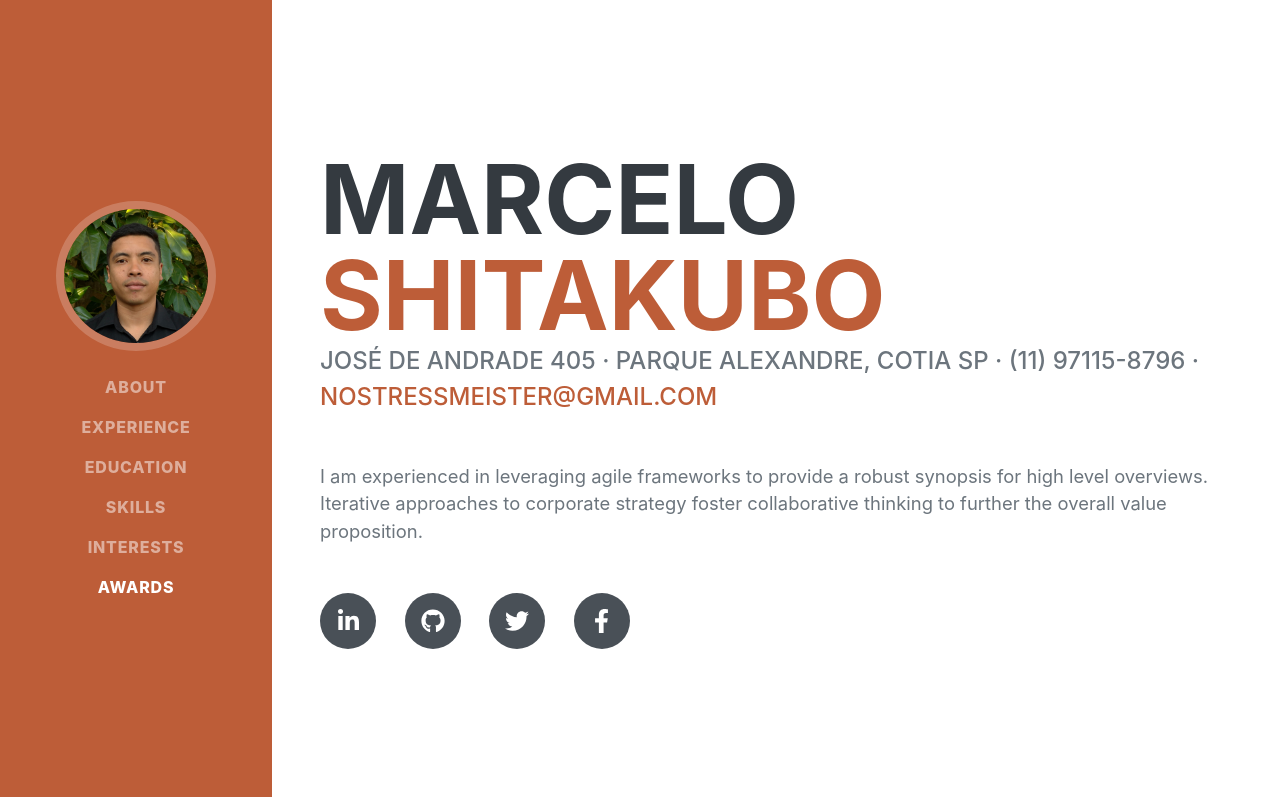
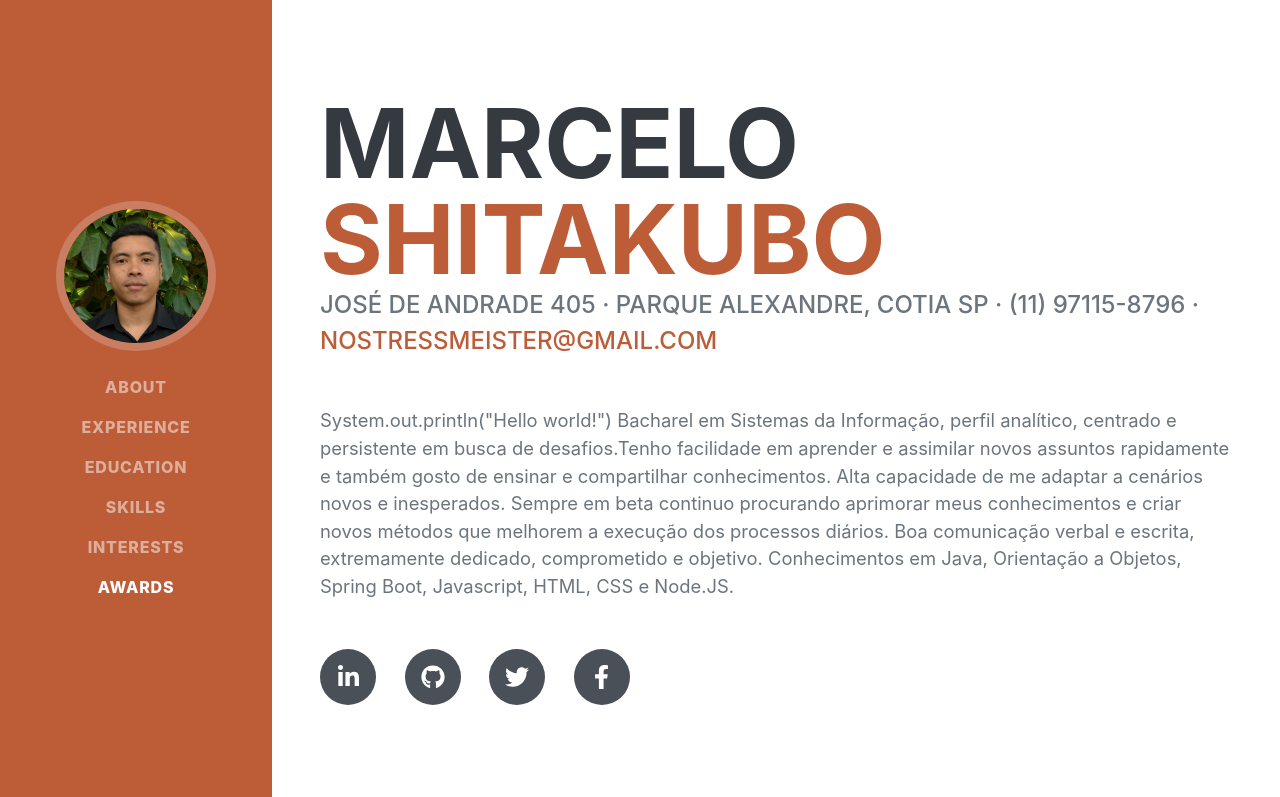
Before and after one commit to mshitakubo-dev/mshitakubo-dev.github.io, a plain HTML site: page index.html in a window 1280 px wide. Shown: the top 797 px of the page. Drawn offline with nearby package versions, Linux system fonts and the light colour scheme; a web font is replaced by a local one.

Commit message:
atualizei resumo

```diff
--- a/index.html
+++ b/index.html
@@ -47,7 +47,7 @@
                         José de Andrade 405 · Parque Alexandre, Cotia SP · (11) 97115-8796 ·
                         <a href="mailto:name@email.com">nostressmeister@gmail.com</a>
                     </div>
-                    <p class="lead mb-5">I am experienced in leveraging agile frameworks to provide a robust synopsis for high level overviews. Iterative approaches to corporate strategy foster collaborative thinking to further the overall value proposition.</p>
+                    <p class="lead mb-5">System.out.println("Hello world!") Bacharel em Sistemas da Informação, perfil analítico, centrado e persistente em busca de desafios.Tenho facilidade em aprender e assimilar novos assuntos rapidamente e também gosto de ensinar e compartilhar conhecimentos. Alta capacidade de me adaptar a cenários novos e inesperados. Sempre em beta continuo procurando aprimorar meus conhecimentos e criar novos métodos que melhorem a execução dos processos diários. Boa comunicação verbal e escrita, extremamente dedicado, comprometido e objetivo. Conhecimentos em Java, Orientação a Objetos, Spring Boot, Javascript, HTML, CSS e Node.JS.</p>
                     <div class="social-icons">
                         <a class="social-icon" href="https://www.linkedin.com/in/marcelo-shitakubo-66549a9a/"><i class="fab fa-linkedin-in"></i></a>
                         <a class="social-icon" href="https://github.com/mshitakubo-dev"><i class="fab fa-github"></i></a>
```
